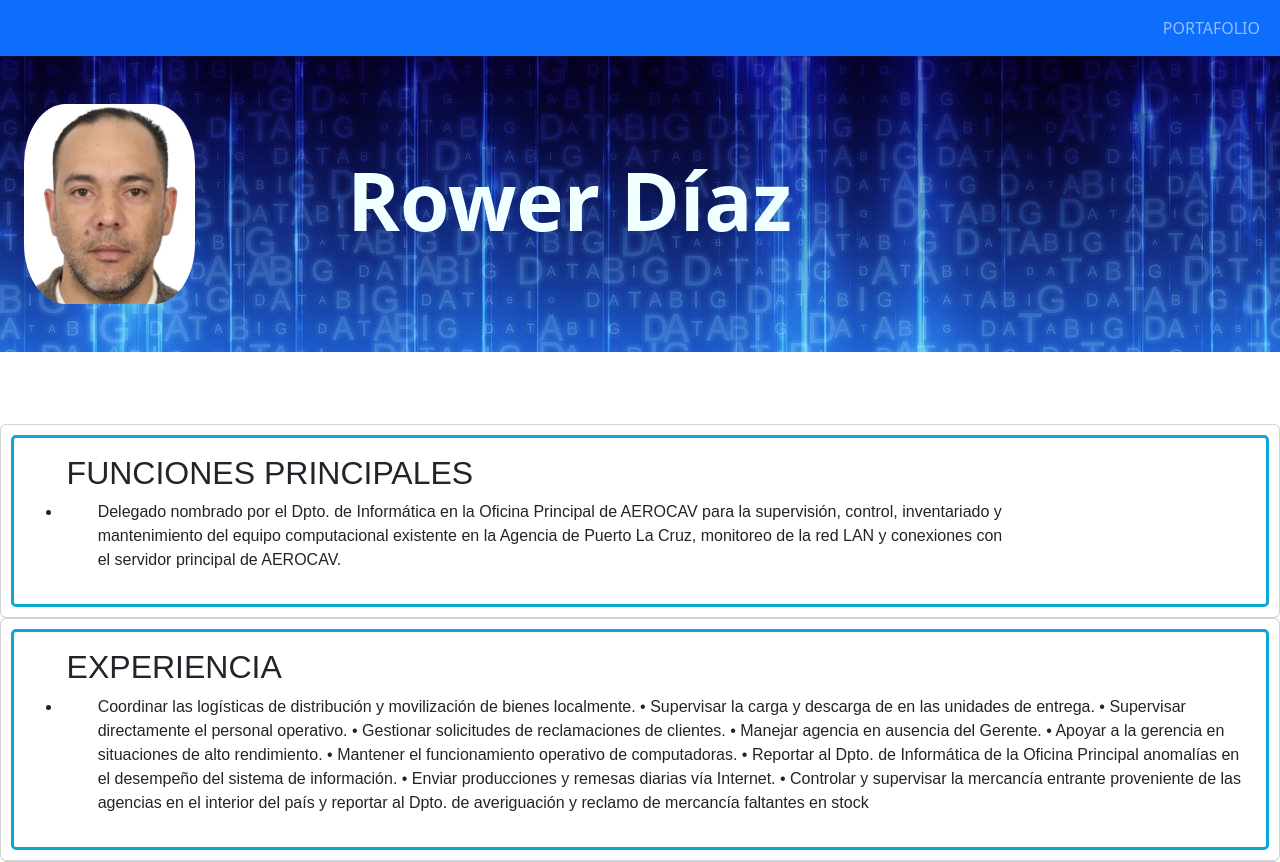
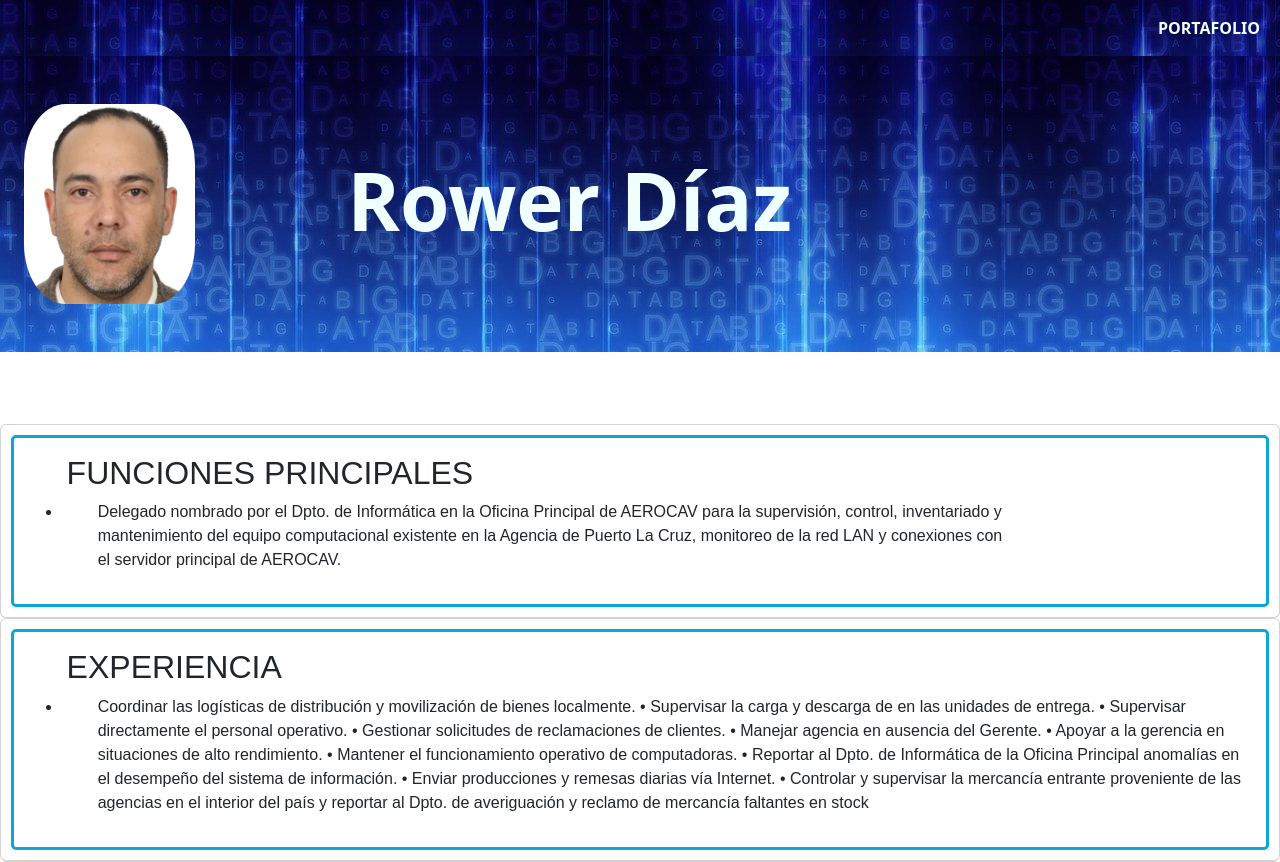
Before and after one commit to willicar27/PruebaFinal2.0, a plain HTML site: page index.html in a window 1280 px wide. Shown: the top 862 px of the page. Drawn offline with nearby package versions, Linux system fonts and the light colour scheme.

Commit message:
ajustes en el index y el css

```diff
--- a/assets/css/style.css
+++ b/assets/css/style.css
@@ -14,15 +14,18 @@ header img {
 }
 
 header {
+  background-image: url(/assets/img/big-data-7645200_1280.jpg);
+}
+
+main {
+  font-family: Arial, Helvetica, sans-serif;
+  font-weight: normal;
+}
+
+/*.bigdata {
 
   background-image: url(/assets/img/big-data-7645200_1280.jpg);
-}
-main {
-  font-family: Arial, Helvetica, sans-serif;
-  font-weight:normal;
-
-}
-
+}*/
 
 .card-body {
   border: 3px solid rgb(11, 167, 214);
@@ -34,4 +37,5 @@ main {
 /*Footer*/
 footer {
   height: 50px;
+  background-image: url(/assets/img/big-data-7645200_1280.jpg);
 }
--- a/index.html
+++ b/index.html
@@ -18,7 +18,9 @@
   </head>
   <body>
     <!-- Barra de navegación -->
-    <nav class="navbar navbar-dark navbar-expand-lg bg-primary navbar-font">
+    <nav
+      class="navbar navbar-dark navbar-expand-lg bg-primary navbar-font"
+      style="background: url(/assets/img/big-data-7645200_1280.jpg)">
       <div class="container-fluid">
         <button
           class="navbar-toggler"
@@ -34,7 +36,12 @@
           class="collapse navbar-collapse flex-row-reverse"
           id="navbarNavAltMarkup">
           <div class="navbar-nav">
-            <a class="nav-link" href="./portafolio.html">PORTAFOLIO</a>
+            <a
+              class="nav-link"
+              href="./portafolio.html"
+              style="font-weight: bolder; color: azure"
+              >PORTAFOLIO</a
+            >
           </div>
         </div>
       </div>
@@ -48,13 +55,16 @@
         src="./assets/img/foto de perfil.jpeg"
         alt="Foto perfil" />
       <div class="text-center text-md-start">
-        <h1 class="display-1 fw-bold mb-2 me-0" style="color: azure;">Rower Díaz</h1>
+        <h1 class="display-1 fw-bold mb-2 me-0" style="color: azure">
+          Rower Díaz
+        </h1>
       </div>
     </header>
 
     <br /><br /><br />
 
     <main>
+      <section class="bigdata">
         <div class="card">
           <div class="card-body">
             <h2>FUNCIONES PRINCIPALES</h2>
@@ -62,8 +72,8 @@
               <li>
                 <p>
                   Delegado nombrado por el Dpto. de Informática en la Oficina
-                Principal de AEROCAV para la supervisión, control, inventariado
-                y <br />
+                  Principal de AEROCAV para la supervisión, control,
+                  inventariado y <br />
                   mantenimiento del equipo computacional existente en la Agencia
                   de Puerto La Cruz, monitoreo de la red LAN y conexiones con
                   <br />
@@ -83,16 +93,16 @@
                   Coordinar las logísticas de distribución y movilización de
                   bienes localmente. • Supervisar la carga y descarga de en las
                   unidades de entrega. • Supervisar directamente el personal
-                operativo. • Gestionar solicitudes de reclamaciones de clientes.
-                • Manejar agencia en ausencia del Gerente. • Apoyar a la
-                gerencia en situaciones de alto rendimiento. • Mantener el
-                funcionamiento operativo de computadoras. • Reportar al Dpto. de
-                Informática de la Oficina Principal anomalías en el desempeño
-                del sistema de información. • Enviar producciones y remesas
-                diarias vía Internet. • Controlar y supervisar la mercancía
-                entrante proveniente de las agencias en el interior del país y
-                reportar al Dpto. de averiguación y reclamo de mercancía
-                faltantes en stock
+                  operativo. • Gestionar solicitudes de reclamaciones de
+                  clientes. • Manejar agencia en ausencia del Gerente. • Apoyar
+                  a la gerencia en situaciones de alto rendimiento. • Mantener
+                  el funcionamiento operativo de computadoras. • Reportar al
+                  Dpto. de Informática de la Oficina Principal anomalías en el
+                  desempeño del sistema de información. • Enviar producciones y
+                  remesas diarias vía Internet. • Controlar y supervisar la
+                  mercancía entrante proveniente de las agencias en el interior
+                  del país y reportar al Dpto. de averiguación y reclamo de
+                  mercancía faltantes en stock
                   <br />
                 </p>
               </li>
@@ -126,7 +136,8 @@
 
               <li>
                 <p>
-                MANEJO DE SISTEMAS OPERATIVOS <br />Grupo técnico de computación
+                  MANEJO DE SISTEMAS OPERATIVOS <br />Grupo técnico de
+                  computación
                 </p>
               </li>
             </ul>
@@ -191,13 +202,14 @@
             </ul>
           </div>
         </div>
+      </section>
     </main>
 
     <!-- Footer -->
     <footer>
       <div
         class="d-flex justify-content-center align-items-center ps-3 pe-3 pt-sm-3">
-        <p class="p_footer-font text-spacing mb-0">
+        <p class="p_footer-font text-spacing mb-0 text-white">
           © 2024 Elaborado por Rower Diaz.
         </p>
       </div>
```
Lines whose indentation alone changed are shown as unchanged.
